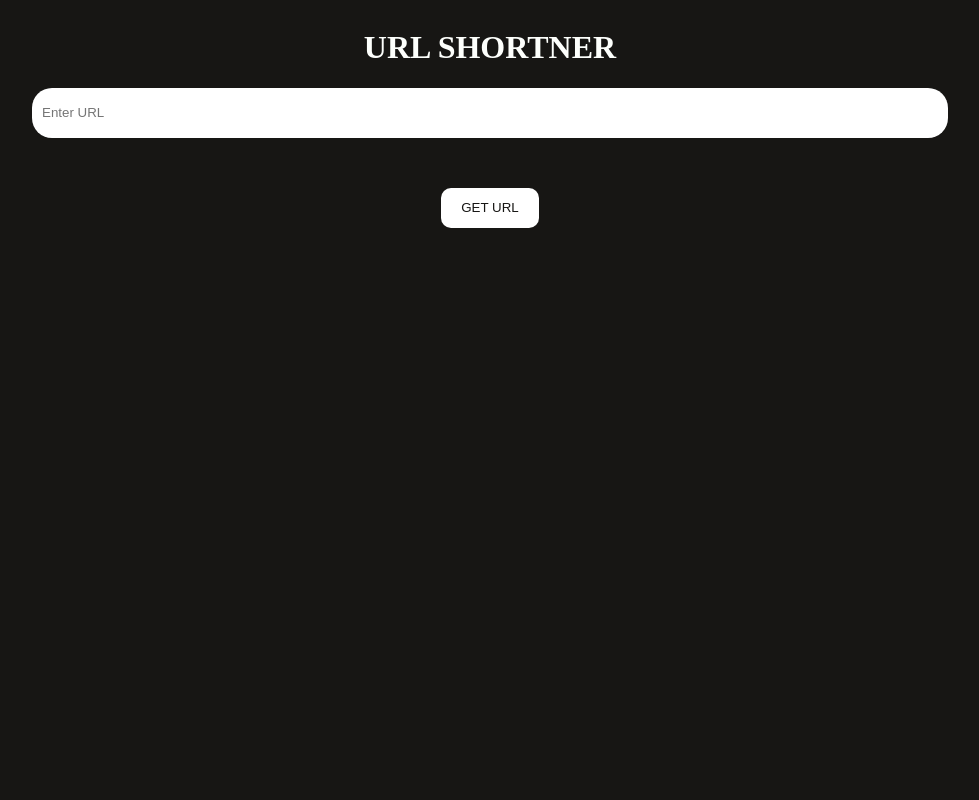
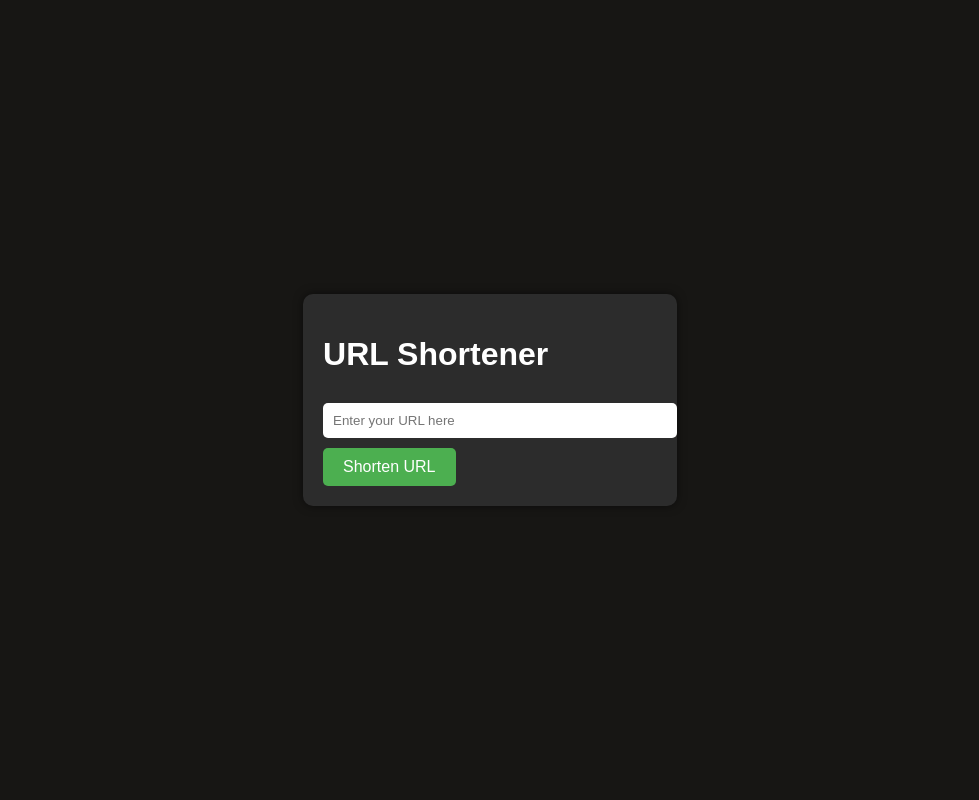
Before and after one commit to AYUSH-pro-grammer/URL-SHORTNER, a Django app: page / in a window 1280 px wide. Shown: the whole page, without its empty margins (150-1129 px from the left). Run offline with Django 5.2, Linux system fonts and the light colour scheme.

Commit message:
final -2

```diff
--- a/templates/index.html
+++ b/templates/index.html
@@ -3,101 +3,136 @@
 <head>
     <meta charset="UTF-8">
     <meta name="viewport" content="width=device-width, initial-scale=1.0">
-    <title>Document</title>
-</head>
-<body>
-
+    <title>URL Shortener</title>
     <style>
-        body{
+        body {
             background-color: #171614;
+            color: #ffffff;
             display: flex;
             justify-content: center;
             align-items: center;
             flex-direction: column;
+            height: 100vh;
+            margin: 0;
+            font-family: Arial, sans-serif;
         }
-        h1{
-            color:#FDFFFC;
+        h1 {
+            margin-bottom: 20px;
         }
-        .input_for{
+        .container {
+            background-color: #2c2c2c;
+            padding: 20px;
+            border-radius: 10px;
+            box-shadow: 0 0 10px rgba(0, 0, 0, 0.5);
+        }
+        input[type="text"], input[type="url"] {
+            width: 100%;
             padding: 10px;
+            margin: 10px 0;
             border: none;
-            border-radius: 20px;
-            height: 30px;
-            width: 70vw;
+            border-radius: 5px;
         }
-        .button_for{
-            margin: 10px;
-            margin-top: 50px;
-            height: 25px;
-
-            width: calc(10vh+200px);
-            background-color: none;
+        button {
+            padding: 10px 20px;
             border: none;
-
-            background-color: white;
-            color: #171614;
-
-            border-radius: 10px;
-            border-color: aqua;
-
+            border-radius: 5px;
+            background-color: #4CAF50;
+            color: white;
+            cursor: pointer;
+            font-size: 16px;
+        }
+        button:hover {
+            background-color: #45a049;
+        }
+        .modal {
+            display: none;
+            position: fixed;
+            z-index: 1;
+            left: 0;
+            top: 0;
+            width: 100%;
+            height: 100%;
+            overflow: auto;
+            background-color: rgb(0,0,0);
+            background-color: rgba(0,0,0,0.4);
+            padding-top: 60px;
+        }
+        .modal-content {
+            background-color: #fefefe;
+            margin: 5% auto;
             padding: 20px;
-
-            display: flex;
-            justify-content: center;
-            align-items: center;
-
-
-
-
+            border: 1px solid #888;
+            width: 80%;
+            max-width: 500px;
+            text-align: center;
         }
-        .dev_center{
-            display: flex;
-            justify-content: center;
-            align-items: center;
-
+        .close {
+            color: #aaa;
+            float: right;
+            font-size: 28px;
+            font-weight: bold;
+        }
+        .close:hover,
+        .close:focus {
+            color: black;
+            text-decoration: none;
+            cursor: pointer;
         }
     </style>
-
-    <h1>URL SHORTNER</h1>
-    <form action="/" method="POST">
-        {% csrf_token %}
-        <input type="text" class="input_for" name="url" placeholder="Enter URL">
-        <br>
-        <div class="dev_center">
-        <button type="submit" class="button_for">GET URL</button>
-
-        </div>
-
-    </form>
-    <style>
-        .textbox{
-            display: flex;
-            justify-content: center;
-            align-items: center;
-            width: 90vw;
-            margin: 20px;
-            padding: 20px;
-
-        }
-        .paraof{
-            background-color: white;
-            color: black;
-            padding: 10px;
-        }
-    </style>
-
-    <div class="textbox">
-        {% if decode %}
-        <p class="paraof"> Your Short Url is: /url/{{decode}}
-
-            <a href="/url/{{decode}}">Click to redirect</a>
-        </p>
-        {% endif %}
-
-
-
-
+</head>
+<body>
+    <div class="container">
+        <h1>URL Shortener</h1>
+        <form id="urlForm" method="post">
+            {% csrf_token %}
+            <input type="url" name="url" placeholder="Enter your URL here" required>
+            <button type="submit">Shorten URL</button>
+        </form>
     </div>
 
+    <div id="myModal" class="modal">
+        <div class="modal-content">
+            <span class="close">&times;</span>
+            <p id="shortUrlText"></p>
+            <button id="copyButton">Copy</button>
+        </div>
+    </div>
+
+    <script>
+        document.getElementById('urlForm').onsubmit = function(event) {
+            event.preventDefault();
+            const formData = new FormData(this);
+            fetch('', {
+                method: 'POST',
+                body: formData
+            })
+            .then(response => response.json())
+            .then(data => {
+                if (data.short_url) {
+                    document.getElementById('shortUrlText').innerText = data.short_url;
+                    document.getElementById('myModal').style.display = "block";
+                }
+            });
+        };
+
+        document.getElementsByClassName('close')[0].onclick = function() {
+            document.getElementById('myModal').style.display = "none";
+        };
+
+        window.onclick = function(event) {
+            if (event.target == document.getElementById('myModal')) {
+                document.getElementById('myModal').style.display = "none";
+            }
+        };
+
+        document.getElementById('copyButton').onclick = function() {
+            const shortUrlText = document.getElementById('shortUrlText').innerText;
+            navigator.clipboard.writeText(shortUrlText).then(function() {
+                alert('Copied to clipboard');
+            }, function(err) {
+                console.error('Could not copy text: ', err);
+            });
+        };
+    </script>
 </body>
 </html>
--- a/urlShort/views.py
+++ b/urlShort/views.py
@@ -1,8 +1,5 @@
-from django.http import HttpResponseRedirect, HttpResponse
-
-
-from django.shortcuts import render, HttpResponseRedirect, get_object_or_404, redirect
-from django.http import JsonResponse
+from django.http import HttpResponse, JsonResponse
+from django.shortcuts import render, get_object_or_404
 import random
 import string
 from urlShort.models import Urls
@@ -22,7 +19,8 @@ def index(request):
         new_urls = Urls(url=url, decoded=decoded)
         new_urls.save()
 
-        return render(request, 'index.html', {'decode': decoded})
+        short_url = request.build_absolute_uri('/url/') + decoded
+        return JsonResponse({'short_url': short_url})
 
     return render(request, 'index.html')
 
@@ -31,18 +29,13 @@ def redirect_to_original(request, decode):
         url_entry = get_object_or_404(Urls, decoded=decode)
         original_url = url_entry.url
 
-        print(original_url)
         html = f"""<!DOCTYPE html>
-
-
-
-
 <html>
     <head>
         <script>
             // Automatically open the URL in a new tab
             window.onload = function() {{
-                window.open("https://{original_url}");
+                window.open("{original_url}");
             }};
         </script>
     </head>
```
Also changed, not shown: db.sqlite3.
